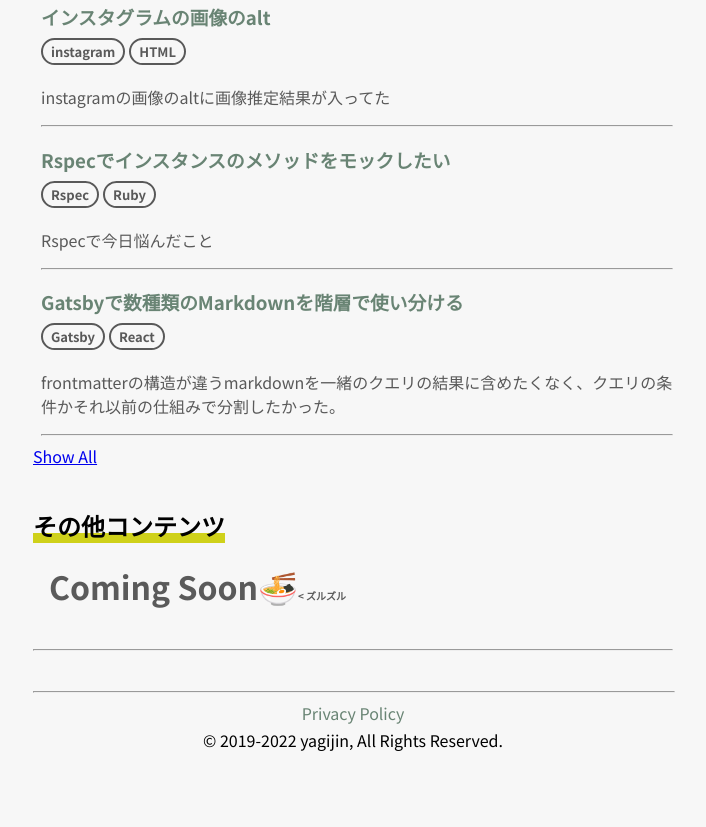
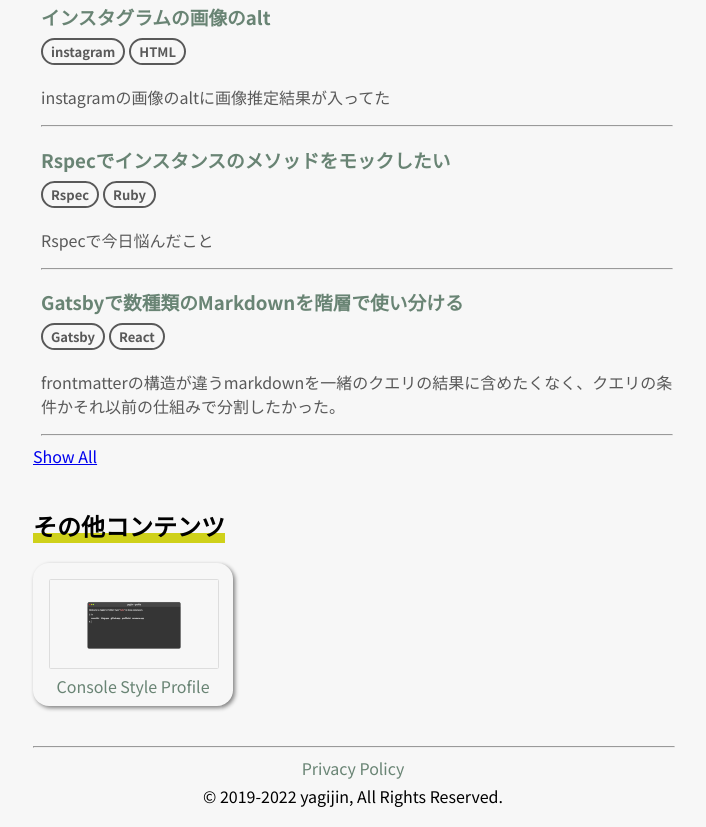
Before and after one commit to yagijin/zuruzuru, a Gatsby site: page / in a window 1280 px wide. Shown: the part 580-1407 px from the top of the page, without its empty margins (287-993 px from the left). Before the commit the page ends 1352 px from the top, so only its background shows below. Built offline with nearby package versions, Linux system fonts and the light colour scheme; Gatsby itself is replaced by a stand-in of ours.

Commit message:
add cardの追加

```diff
--- /dev/null
+++ b/src/components/Card/Card.module.scss
@@ -0,0 +1,27 @@
+@import '../../styles/mixins.scss';
+@import '../../styles/colors.scss';
+
+.card {
+  border-radius: 1rem;
+  box-shadow: 2px 2px 4px gray;
+  padding: 1rem 1rem 0.5rem 1rem;
+  max-width: 200px;
+  p {
+    margin: 0;
+    text-align: center;
+  }
+  img {
+    width: 100%;
+    height: auto;
+    border: 1px solid rgb(221, 221, 221);
+    border-radius: 0.1rem;
+  }
+  &:hover {
+    box-shadow: 2px 2px 4px black;
+  }
+}
+
+.link {
+  display: block;
+  width: 200px;
+}
--- /dev/null
+++ b/src/components/Card/Card.tsx
@@ -0,0 +1,18 @@
+/* default packages */
+import * as React from 'react'
+import * as styles from './Card.module.scss'
+import { Link } from 'gatsby'
+
+type Props = {
+  children: React.ReactNode
+}
+
+const Card = (props: Props) => {
+  return (
+    <Link to="/console" className={styles.link}>
+      <div className={styles.card}>{props.children}</div>
+    </Link>
+  )
+}
+
+export default Card
--- /dev/null
+++ b/src/components/Card/index.tsx
@@ -0,0 +1,2 @@
+import Card from './Card'
+export default Card
--- a/src/pages/index.tsx
+++ b/src/pages/index.tsx
@@ -5,13 +5,13 @@ import { Helmet } from 'react-helmet'
 
 /* components */
 import RecentBlogs from '../components/RecentBlogs'
-import Preparing from '../components/Preparing'
 import Profile from '../components/Profile'
 import Marquee from '../components/Marquee'
 import Footer from '../components/Footer'
 import Title from '../components/Title'
 import Reading from '../components/Reading'
 import OGP from '../components/OGP'
+import Card from '../components/Card'
 
 const IndexPage = () => {
   return (
@@ -31,8 +31,15 @@ const IndexPage = () => {
         <Reading />
         <RecentBlogs />
         <Title title="その他コンテンツ" emoji="" />
-        <Preparing />
-        <hr />
+        <Card>
+          <div>
+            <img
+              src="./ogp/ogp_console.png"
+              alt="consoleのスクリーンショット"
+            />
+            <p>Console Style Profile</p>
+          </div>
+        </Card>
       </main>
       <Footer />
     </>
```
Also changed, not shown: src/pages/console.tsx (+7 -1 lines).
